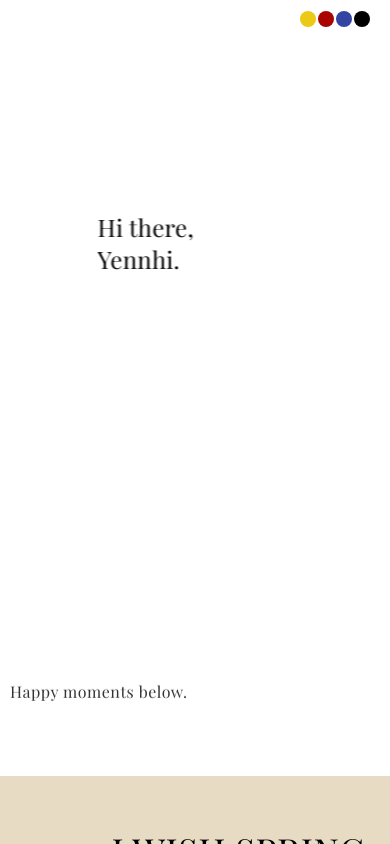
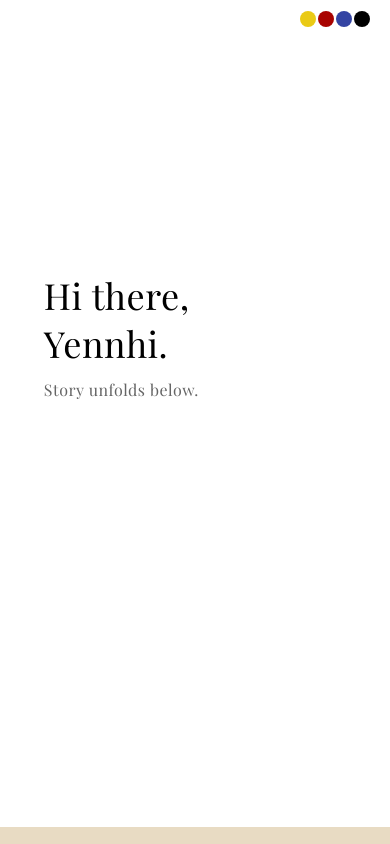
Before and after one commit to adityaastono3/hi-there, a React (Create React App) app: page / in a window 390 px wide. Built offline with nearby package versions, Linux system fonts and the light colour scheme.

Commit message:
Forget parallax

```diff
--- a/src/App.css
+++ b/src/App.css
@@ -22,24 +22,20 @@ a {
 
 .section {
   position: relative;
-  -webkit-transform-style: preserve-3d;
-  transform-style: preserve-3d;
   scroll-snap-align: start;
   min-height: 98vh;
   width: 100vw;
 }
 
 .welcome {
-  -webkit-transform: translateZ(-1px);
-  transform: translateZ(-1px);
   position: absolute;
-  top: 0;
+  top: 40%;
+  left: 20%;
+  transform: translate(-20%, -40%);
 }
 
-.happy-moments {
-  position: absolute;
-  bottom: 10px;
-  left: 10px;
+.story-unfolds {
+  padding-left: 10px;
 }
 
 .dots {
@@ -150,24 +146,6 @@ a {
   transform: translate(-50%, -50%);
 }
 
-.chevron::before {
-  border-style: solid;
-  border-width: 2px 2px 0 0;
-  content: '';
-  display: block;
-  height: 14px;
-  width: 14px;
-  position: absolute;
-  bottom: 20px;
-  left: 50%;
-  transform: rotate(-45deg);
-  vertical-align: top;
-}
-
-.chevron.bottom:before {
-  transform: rotate(135deg);
-}
-
 .flicker-3s {
   animation: text-flicker 3s linear infinite;
 }
@@ -228,10 +206,6 @@ a {
 }
 
 @media only screen and (max-width: 600px) {
-  .section {
-    min-height: 92vh;
-  }
-
   .header-playfair {
     font-size: 48px;
   }
@@ -257,11 +231,11 @@ a {
     font-size: 14px;
   }
 
-  .happy-moments {
-    bottom: 70px;
-  }
-
   .playlist {
     max-width: 100%;
   }
+
+  .story-unfolds {
+    padding-left: 0;
+  }
 }
--- a/src/App.js
+++ b/src/App.js
@@ -16,48 +16,22 @@ class App extends Component {
           </div>
           <div className="welcome">
             <div className="animated fadeInDown slow delay-2s">
-              <p className="header-playfair">
+              <p className="mini-header-playfair">
                 Hi there,
               </p>
-              <p className="header-playfair">
+              <p className="mini-header-playfair">
                 Yennhi.
               </p>
             </div>
-          </div>
-          <div
-            className="happy-moments animated fadeInDown slow delay-4s"
-          >
-            Happy moments below.
+            <div className="animated fadeInDown slow delay-4s">
+              <p className="story-unfolds flicker-8s">Story unfolds below.</p>
+            </div>
           </div>
         </div>
         <div className="section">
           <div className="box-champagne">
             <p className="mini-header-playfair" style={{ textAlign: 'right', paddingTop: '50px' }}>I WISH SPRING WOULD END SOON</p>
-            <div className="story-box">
-              <p className="text-mobile">
-                Never in my wildest dream that this would came out from my mind.<br />
-                <br />
-                The moment when the flowers bloom,<br />
-                The moment when puffy jackets are finally shelved,<br />
-                The moment when the urge of cleaning emerges,<br />
-                The moment when...<br />
-                <br />
-                Ah whatever, i'm not trying to be poetic here.<br />
-                It's just - it's when all the good things come to place!<br />
-                It's a joyful season!<br />
-                <br />
-                But - we know we are not getting it this year.<br />
-                <br />
-                I do have to admit that i had something planned for you, since like - forever.<br />
-                But of course the inevitable did not allow me to do so.<br />
-                So i have something else in mind. <br />
-                <br />
-                Why don't you scroll down, and have a look - <span style={{ textDecoration: 'underline' }}>line by line</span>?
-              </p>
-            </div>
-            <div>
-              <span className="chevron bottom flicker-5s"/>
-            </div>
+            <p className="mini-header-playfair" style={{ textAlign: 'right', paddingTop: '20px' }}>NEVER HAVE I THOUGHT THIS WOULD BE</p>
           </div>
         </div>
         <div className="section">
@@ -78,17 +52,18 @@ class App extends Component {
           <div className="invite-circle">
             <div className="wave" />
             <div className="circle-text">
-              <p style={{ margin: '0' }}>When the time comes</p>
-              <p style={{ margin: '0' }}>When we have reflected on ourselves</p>
-              <p style={{ margin: '0' }}>When we get to meet the ones we love</p>
-              <span>I want to take you </span>
+              <p style={{ margin: '0' }}>Dear the blazing sun,</p>
+              <p style={{ margin: '0' }}>Dear the blooming wild,</p>
+              <p style={{ margin: '0' }}>Dear the soothing melody,</p>
+              <span>I want to take Yennhi </span>
               <a
+                className="flicker-5s"
                 href="https://www.concertgebouw.nl/nl/page/43079/van=2020-06-03"
                 target="_blank"
                 rel="noopener noreferrer"
               >
-                here.
-              </a>
+                here
+              </a>.
               <p>Will you let me?</p>
             </div>
           </div>
```
